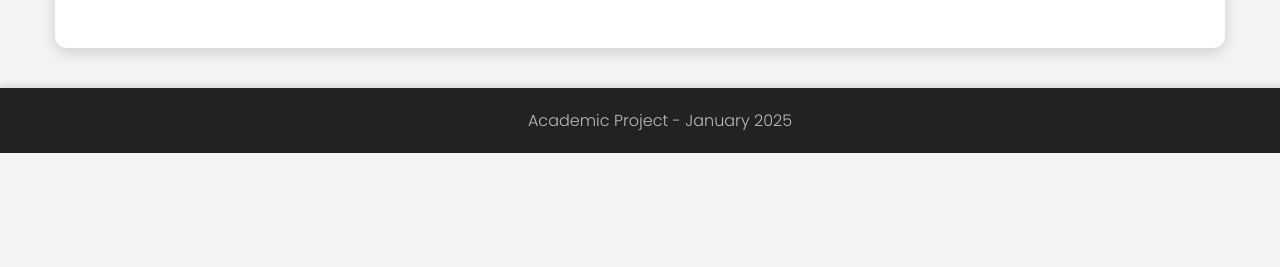
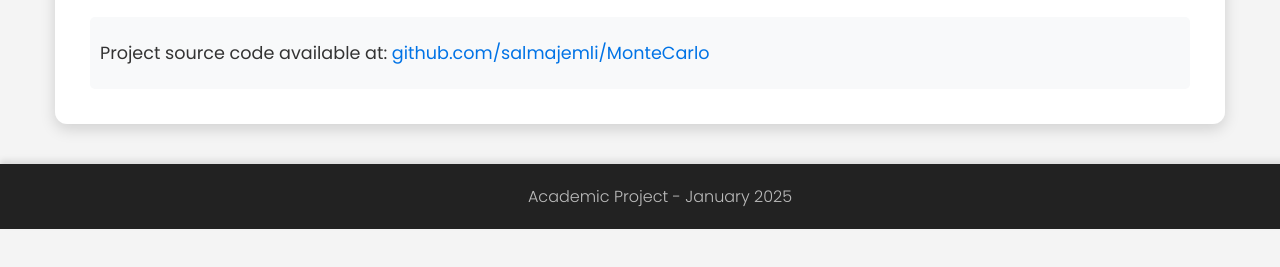
Before and after one commit to MNawfal03/CHP_GIT, a plain HTML site: page bib.html in a window 1280 px wide. Shown: the part 393-660 px from the top of the page. Drawn offline with Linux system fonts and the light colour scheme.

Commit message:
Git repertoire

```diff
--- a/bib.html
+++ b/bib.html
@@ -5,6 +5,23 @@
     <meta name="viewport" content="width=device-width, initial-scale=1.0">
     <title>Bibliography</title>
     <link rel="stylesheet" href="style.css">
+    <style>
+        .github-link {
+            display: block;
+            margin-top: 20px;
+            padding: 10px;
+            background: #f8f9fa;
+            border-radius: 5px;
+        }
+        .github-link a {
+            color: #0073e6;
+            text-decoration: none;
+            font-weight: 500;
+        }
+        .github-link a:hover {
+            text-decoration: underline;
+        }
+    </style>
 </head>
 <body>
 <header>
@@ -25,6 +42,14 @@
     <ol>
         <li>G. Poëtte. <em>Contribution to the Mathematical and Numerical Analysis of Uncertain Systems of Conservation Laws and of the Linear and Nonlinear Boltzmann Equation</em>. PhD Thesis, Université de Bordeaux 1, 2019. [tel-02288678]</li>
     </ol>
+
+    <div class="github-link">
+        <p>Project source code available at:
+            <a href="https://github.com/salmajemli/MonteCarlo" target="_blank">
+                github.com/salmajemli/MonteCarlo
+            </a>
+        </p>
+    </div>
 </section>
 <footer class="footer">
     <p>Academic Project - January 2025</p>
```
